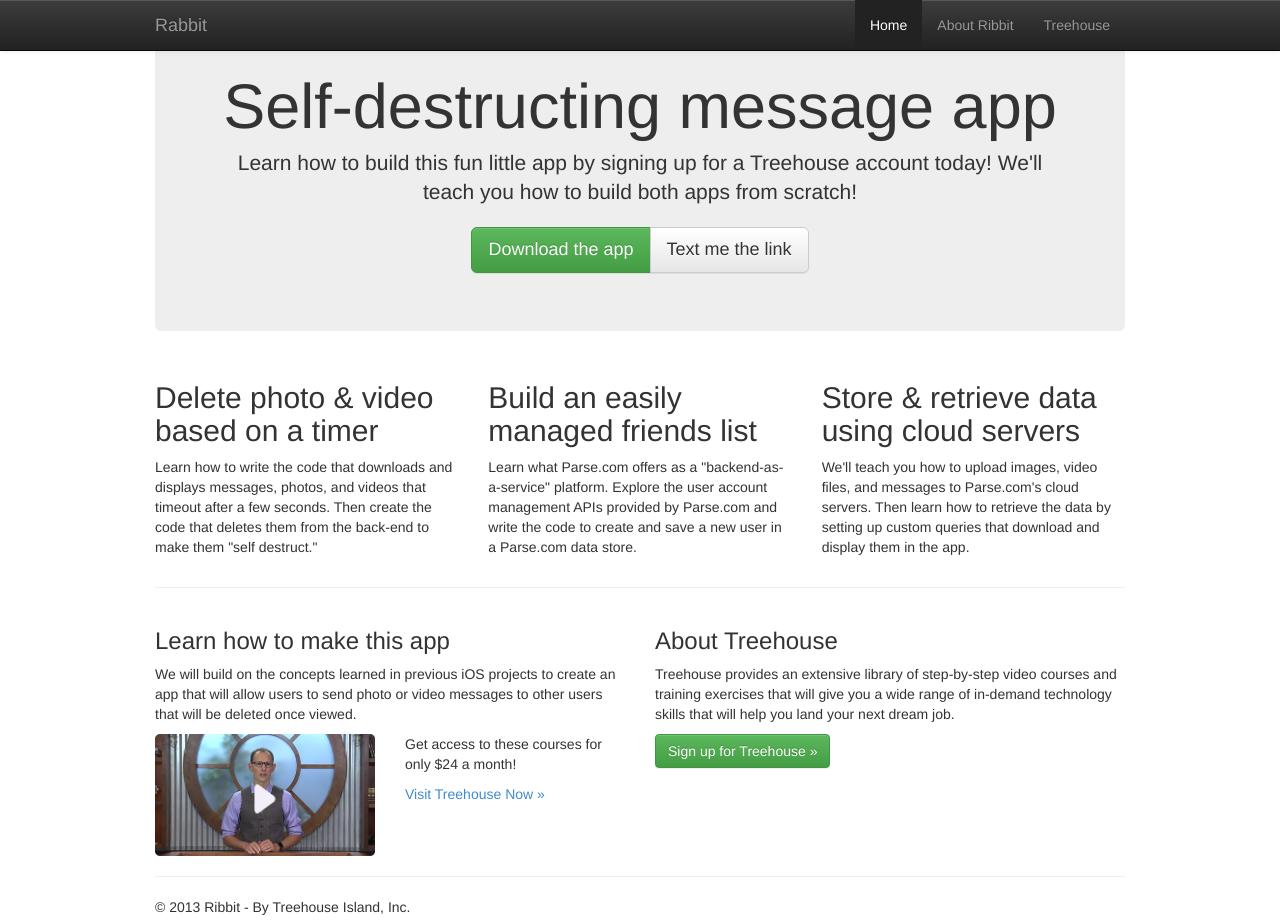
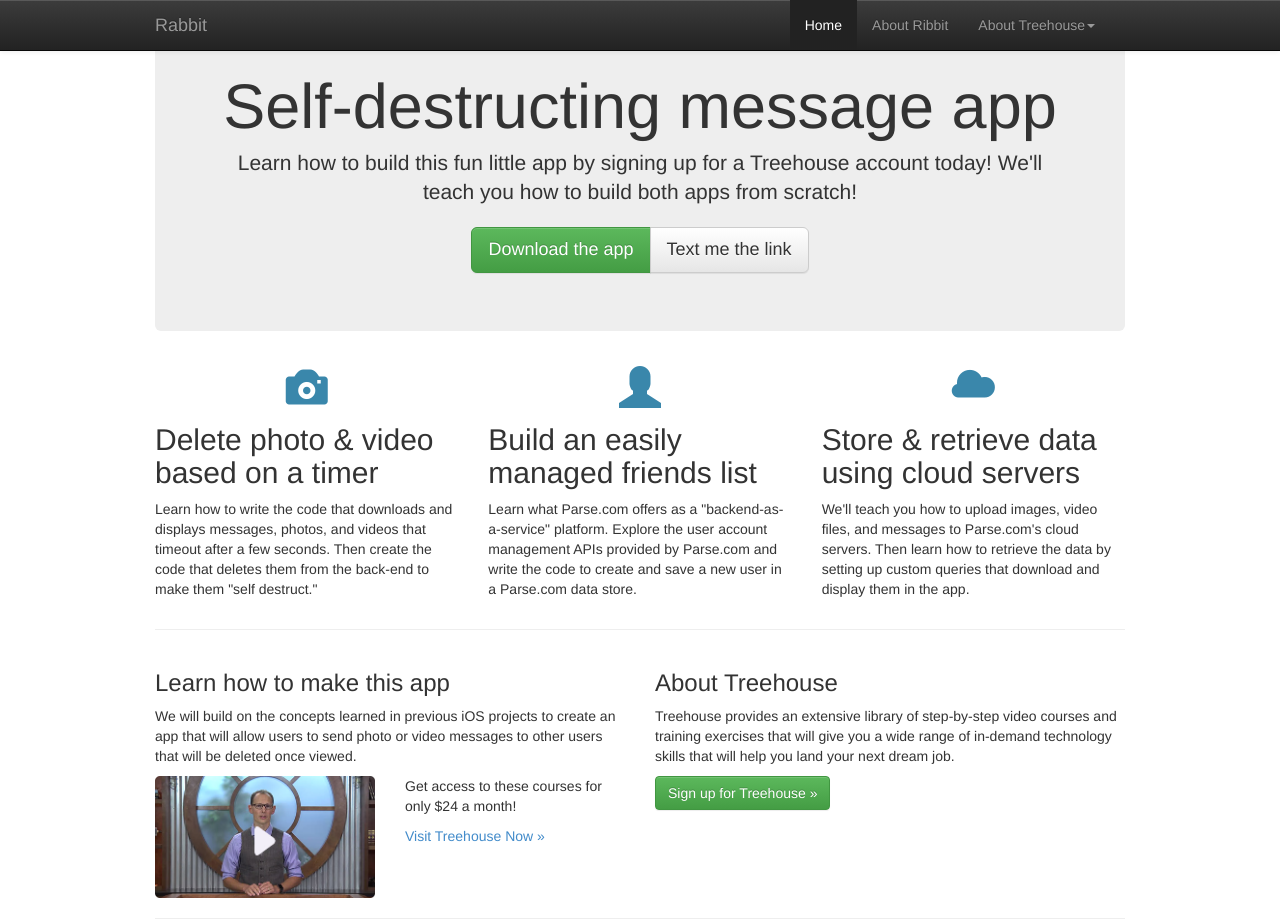
Before and after one commit to paulcolon/build-fix-navbar, a plain HTML site: page index.html in a window 1280 px wide. Shown: the top 922 px of the page. Drawn offline with nearby package versions, Linux system fonts and the light colour scheme.

Commit message:
adding dropdown and glyphonics

```diff
--- a/css/my-styles.css
+++ b/css/my-styles.css
@@ -15,3 +15,12 @@
 .jumbotron {
     text-align: center;
 }
+
+/*--- Gylphicons ----*/
+
+.glyphicon {
+    font-size: 3em;
+    display: block;
+    text-align: center;
+    color: #3a87ab;
+}
--- a/index.html
+++ b/index.html
@@ -26,12 +26,21 @@
 
       <a class="navbar-brand text-muted" href="#">Rabbit</a>
         <div class="collapse navbar-collapse">
-          <ul class="nav nav-pills pull-right">
+
             <ul class="nav navbar-nav navbar-right">
             <li class="active"><a href="#">Home</a></li>
-            <li><a href="#">About Ribbit</a></li>
-            <li><a href="#">Treehouse</a></li>
+              <li><a href="#">About Ribbit</a></li>
+              <li class="dropdown">
+              <a data-toggle="dropdown" data-target="#">About Treehouse<b class="caret"></b></a>
+            </ul>
+
+              <button type="button" class="navbar-toggle" data-toggle="collapse" data-target=".navbar-collapse">
+                <span class="icon-bar"></span>
+                <span class="icon-bar"></span>
+                <span class="icon-bar"></span>
+              </button>
           </ul>
+
 
         </div>
         </div>
@@ -52,14 +61,17 @@
       </div>
       <div class="row">
         <div class="col-sm-4">
+          <b class="glyphicon glyphicon-camera"></b>
           <h2>Delete photo &amp; video based on a timer</h2>
           <p>Learn how to write the code that downloads and displays messages, photos, and videos that timeout after a few seconds. Then create the code that deletes them from the back-end to make them "self destruct."</p>
         </div>
         <div class="col-sm-4">
+          <b class="glyphicon glyphicon-user"></b>
           <h2>Build an easily managed friends list</h2>
           <p>Learn what Parse.com offers as a "backend-as-a-service" platform. Explore the user account management APIs provided by Parse.com and write the code to create and save a new user in a Parse.com data store.</p>
        </div>
         <div class="col-sm-4">
+          <b class="glyphicon glyphicon-cloud"></b>
           <h2>Store &amp; retrieve data using cloud servers</h2>
           <p>We'll teach you how to upload images, video files, and messages to Parse.com's cloud servers. Then learn how to retrieve the data by setting up custom queries that download and display them in the app.</p>
         </div>
```
